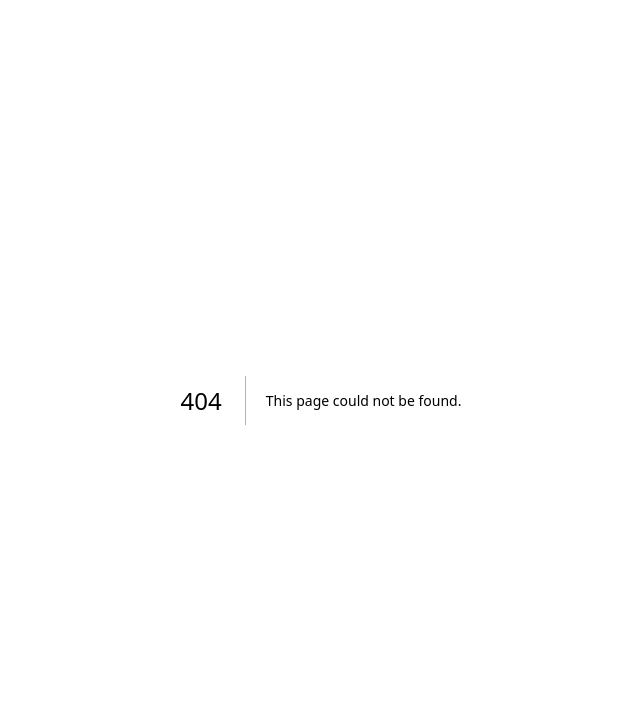
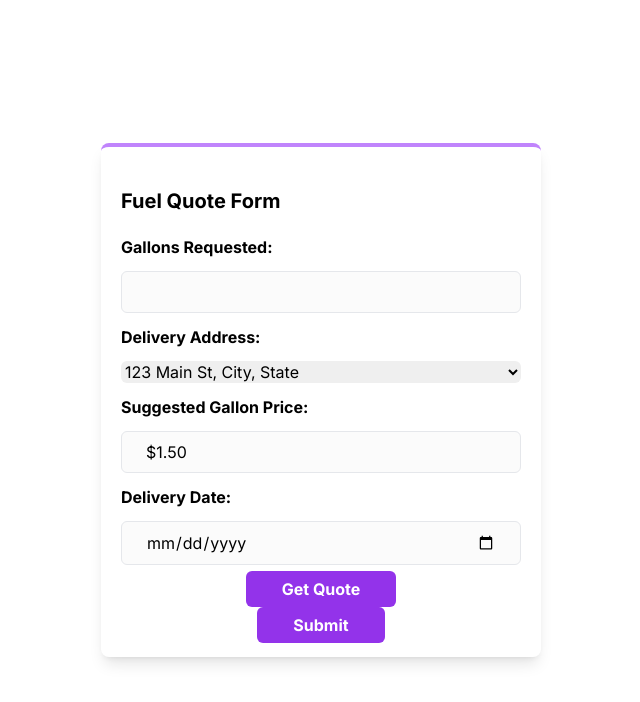
Before and after one commit to Sarahodigie123/fuel-prediction, a Next.js app: page /FuelQuoteForm in a window 1280 px wide. Before the commit this address had no page. Shown: the top 702 px of the page, without its empty margins (319-959 px from the left). Built offline with nearby package versions, Linux system fonts and the light colour scheme.

Commit message:
buttons to fuelquote, new pages

```diff
--- /dev/null
+++ b/app/FuelQuoteForm/page.jsx
@@ -0,0 +1,9 @@
+import FuelQuoteForm from "../components/FuelQuoteForm";
+
+export default function FuelQuoteFormPage() {
+  return (
+    <main>
+      <FuelQuoteForm />
+    </main>
+  );
+}
--- a/app/components/FuelQuoteForm.jsx
+++ b/app/components/FuelQuoteForm.jsx
@@ -91,12 +91,20 @@ export default function FuelQuoteForm() {
             className="rounded-md"
             required
           />
-          <button
-            className="bg-purple-600 text-white font-bold cursor-pointer px-6 py-2 rounded-md hover:bg-purple-700 mt-4"
-            type="submit"
-          >
+          <Link href="/module" style={{ display: 'block', textAlign: 'center' }}>
+           <span className="bg-purple-600 text-white font-bold cursor-pointer px-9 py-2 rounded-md hover:bg-purple-700 ">
+
+
+            Get Quote
+            </span>
+            </Link>
+            <Link href="/fuel_history" style={{ display: 'block', textAlign: 'center' }}>
+           <span className="bg-purple-600 text-white font-bold cursor-pointer px-9 py-2 rounded-md hover:bg-purple-700 ">
+
+
             Submit
-          </button>
+            </span>
+            </Link>
           {error && (
             <div className="bg-red-500 text-white w-fit text-sm py-1 px-3 rounded-md mt-2">
               {error}
--- a/app/components/fuel_history.jsx
+++ b/app/components/fuel_history.jsx
@@ -1,4 +1,8 @@
+"use client";
 import React, { useState } from 'react';
+//import { tempQuotes } from './fuel_history'; // Adjust this import path as necessary
+import Link from "next/link";
+import { useRouter } from "next/navigation";
 
 // Exporting tempQuotes array to be used in other components
 export const tempQuotes = [
--- /dev/null
+++ b/app/fuel_history/page.jsx
@@ -0,0 +1,10 @@
+//import React from 'react';
+import FuelHistory from "../components/fuel_history"; // Make sure the component name matches the default export of the component file
+
+export default function FuelHistoryPage() {
+  return (
+    <main>
+      <FuelHistory /> // This should match the name of the imported component
+    </main>
+  );
+}
```
Also changed, not shown: 1 other file (tests, documents, lock files or other folders).
